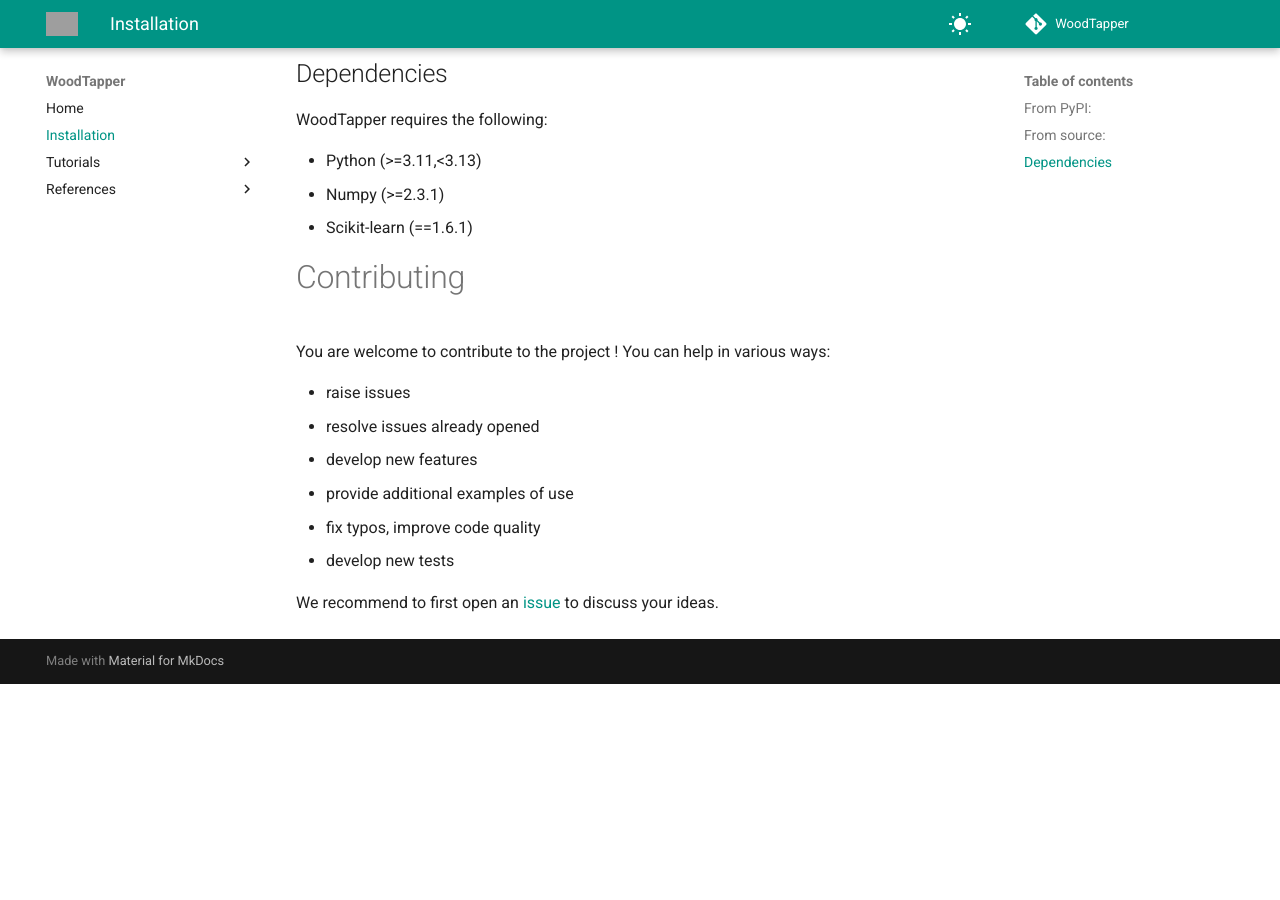
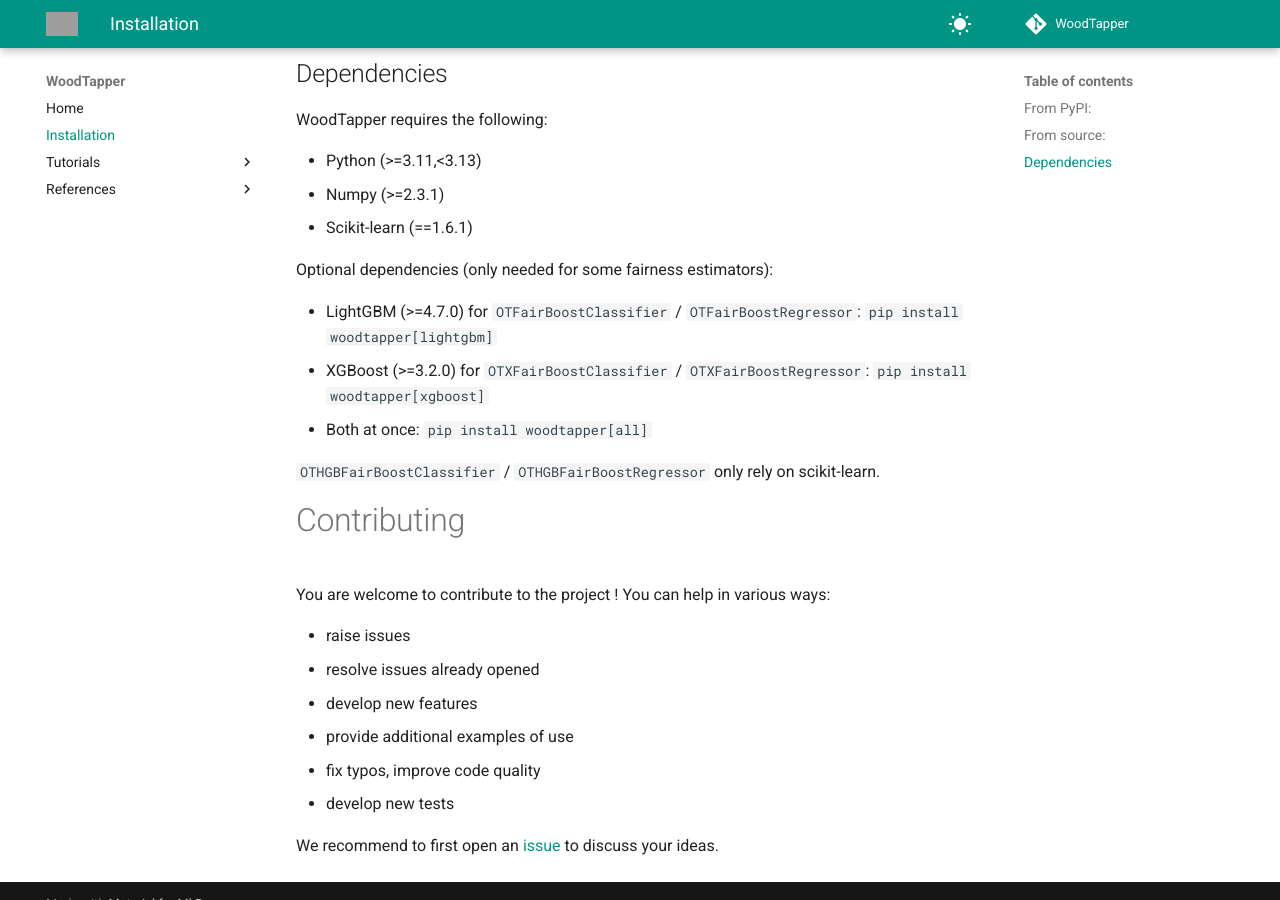
Before and after one commit to artefactory/woodtapper, an MkDocs documentation site: the page built from docs/installation.md, in a window 1280 px wide and 900 px high, scrolled down 806 px. Built offline with MkDocs 1.6.1 and Material for MkDocs 9.7.7, drawn with Linux system fonts in a browser that asks for light colours; comment, search, counter and statistics services are not loaded; before the commit the page ends 1490 px from its top, so only the background shows below that; grey boxes are pictures that could not be loaded.

Commit message:
feat: docs with file fairness submodule

```diff
--- a/docs/installation.md
+++ b/docs/installation.md
@@ -34,6 +34,14 @@ WoodTapper requires the following:
 * Numpy (>=2.3.1)
 * Scikit-learn (==1.6.1)
 
+Optional dependencies (only needed for some fairness estimators):
+
+* LightGBM (>=4.7.0) for `OTFairBoostClassifier` / `OTFairBoostRegressor`: `pip install woodtapper[lightgbm]`
+* XGBoost (>=3.2.0) for `OTXFairBoostClassifier` / `OTXFairBoostRegressor`: `pip install woodtapper[xgboost]`
+* Both at once: `pip install woodtapper[all]`
+
+`OTHGBFairBoostClassifier` / `OTHGBFairBoostRegressor` only rely on scikit-learn.
+
 # Contributing
 You are welcome to contribute to the project ! You can help in various ways:
 
--- a/mkdocs.yaml
+++ b/mkdocs.yaml
@@ -72,8 +72,9 @@ nav:
       - Regression Extractors: references/regression_extractors.md
       - Base Extractors Mixin: references/mixin.md
     - Fairness:
-      - Fairness-aware Classification: references/classification_fairness.md
-      - Fairness-aware Regression: references/regression_fairness.md
+      - LightGBM-based (OTFairBoost): references/lgbm_fairness.md
+      - XGBoost-based (OTXFairBoost): references/xgb_fairness.md
+      - HistGradientBoosting-based (OTHGBFairBoost): references/hgb_fairness.md
     - Example-based explainability:
       - Classification Example Explanation: references/classification_explanation.md
       - Regression Example Explanation: references/regression_explanation.md
```
Also changed, not shown: docs/3_tutorials_fairness.md (+2 -0 lines).
